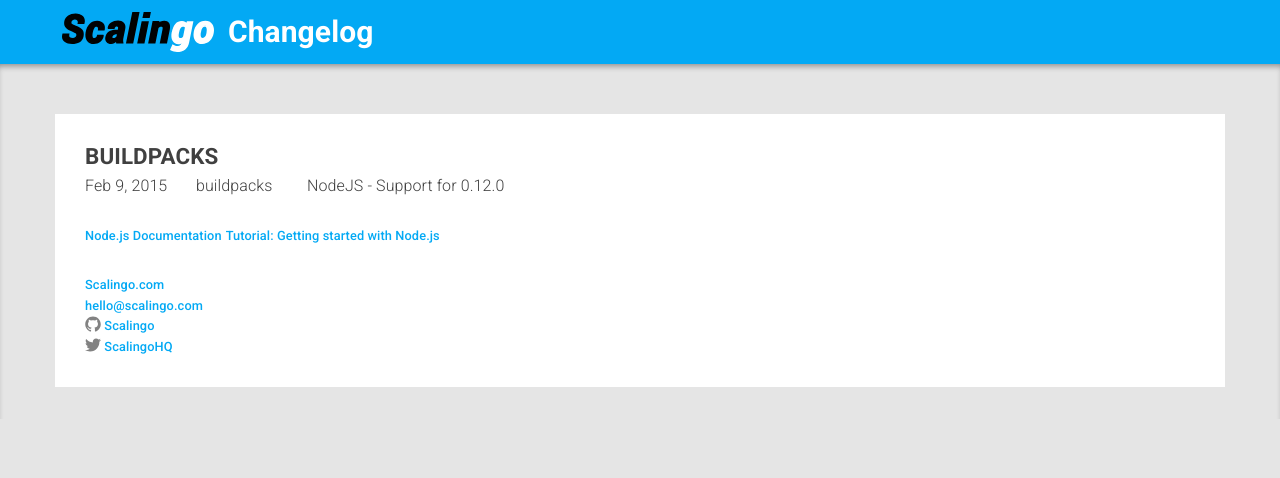
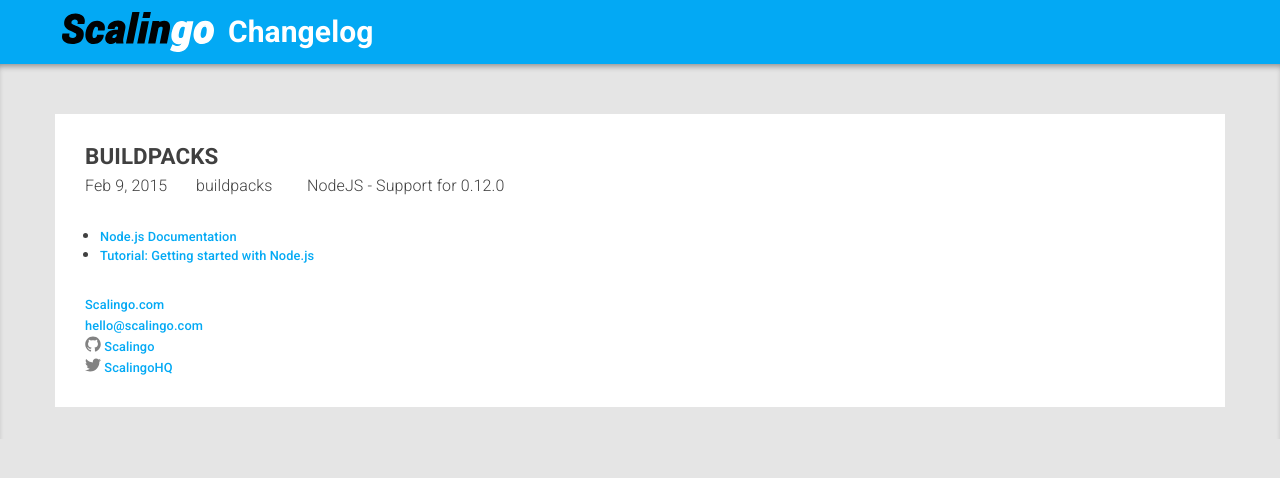
Before and after one commit to Scalingo/changelog, a Jekyll site: the page built from buildpacks/_posts/2015-02-09-nodejs-0.12.0.markdown, in a window 1280 px wide. Shown: the top 478 px of the page. Built offline with Jekyll 4.4.1, drawn with Linux system fonts in a browser that asks for light colours.

Commit message:
fix list

```diff
--- a/buildpacks/_posts/2015-02-09-nodejs-0.12.0.markdown
+++ b/buildpacks/_posts/2015-02-09-nodejs-0.12.0.markdown
@@ -4,5 +4,5 @@
 title:	'NodeJS - Support for 0.12.0'
 ---
 
-[Node.js Documentation](http://doc.scalingo.com/languages/javascript/nodejs)
-[Tutorial: Getting started with Node.js](http://doc.scalingo.com/languages/javascript/nodejs/getting-started-with-nodejs.html)
+* [Node.js Documentation](http://doc.scalingo.com/languages/javascript/nodejs)
+* [Tutorial: Getting started with Node.js](http://doc.scalingo.com/languages/javascript/nodejs/getting-started-with-nodejs.html)
```
